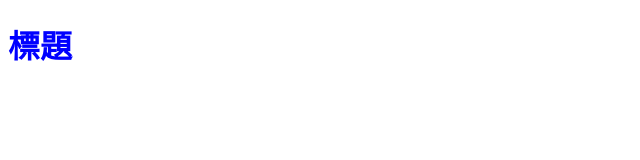
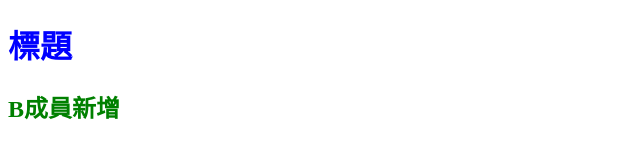
Before and after one commit to hungcurry/git-team1208-6, a plain HTML site: page index.html in a window 1280 px wide. Shown: the whole page, without its empty margins (0-640 px from the left). Drawn offline with Linux system fonts and the light colour scheme.

Commit message:
B成員新增 h2

```diff
--- a/all.css
+++ b/all.css
@@ -1,3 +1,6 @@
 h1 {
   color: blue;
 }
+h2 {
+  color: green;
+}
--- a/index.html
+++ b/index.html
@@ -8,5 +8,6 @@
 </head>
 <body>
   <h1>標題</h1>
+  <h2>B成員新增</h2>
 </body>
 </html>
```
